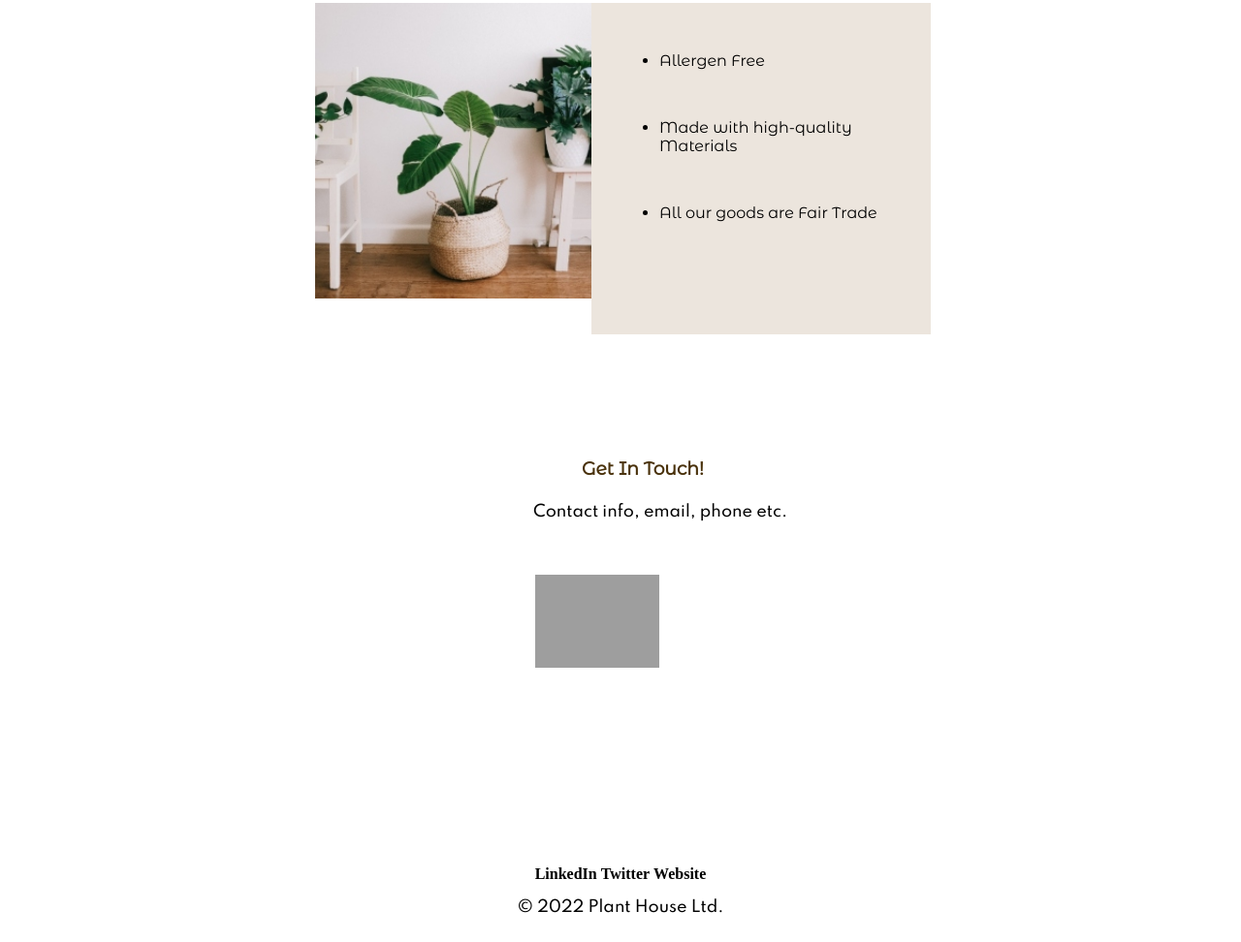
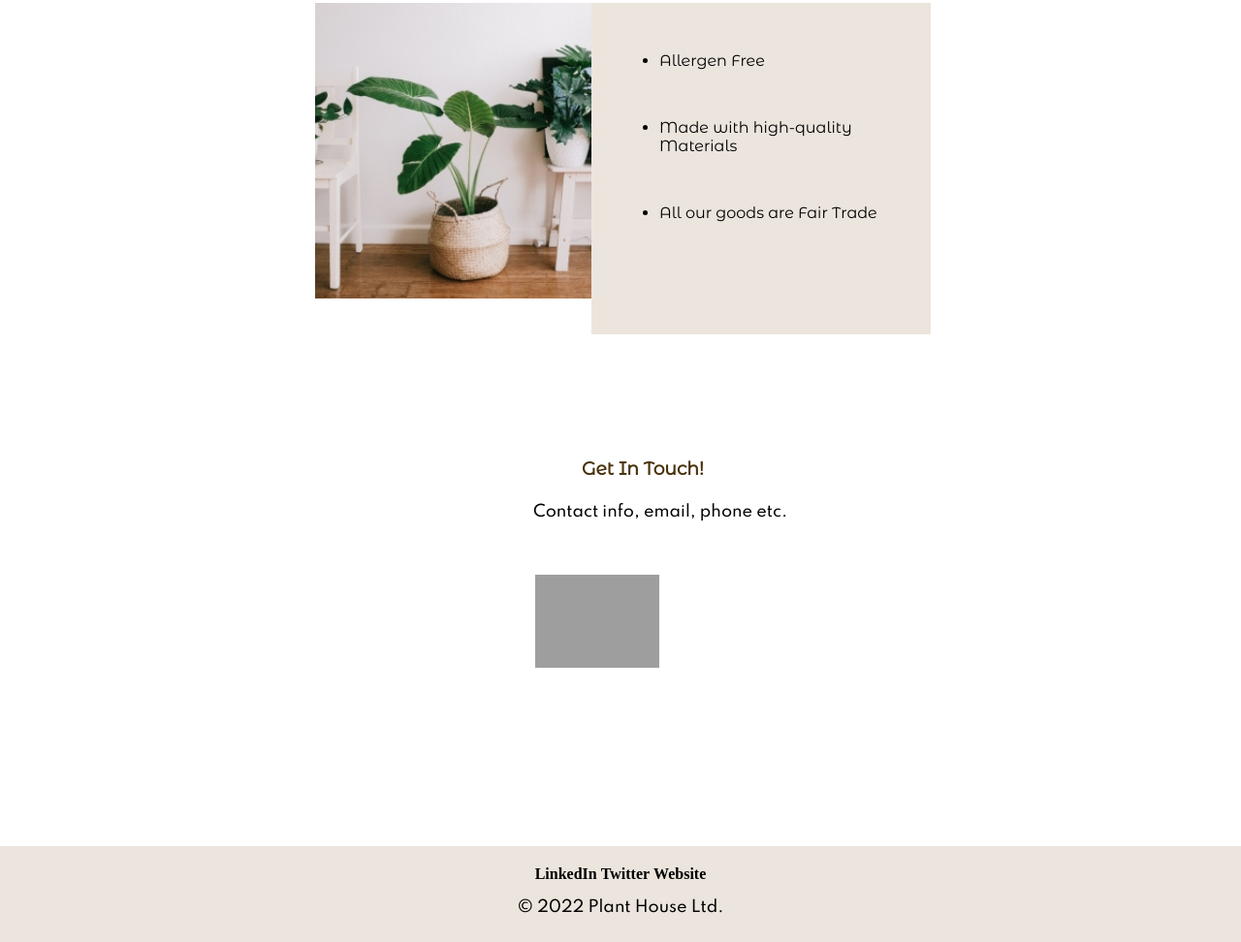
Before and after one commit to msTalie/planthouse, a plain HTML site: page index.html in a window 1280 px wide. Shown: the part 1127-2099 px from the top of the page at 97% size. Drawn offline with Linux system fonts and the light colour scheme; grey boxes are pictures that could not be loaded; a web font is replaced by a local one.

Commit message:
change to webpage

```diff
--- a/stylesheet.css
+++ b/stylesheet.css
@@ -163,6 +163,7 @@ left : 600px;
   text-align: center;
   padding-top: 20px;
   padding-bottom: 10px;
+  background-color: #ece5dd;
 
 }
 
```
